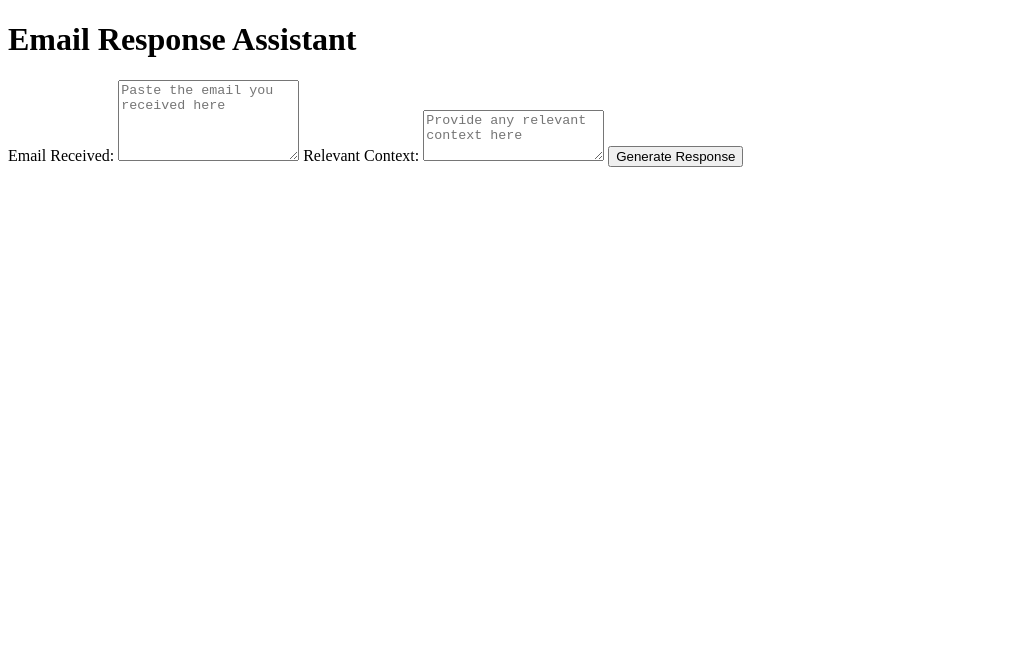
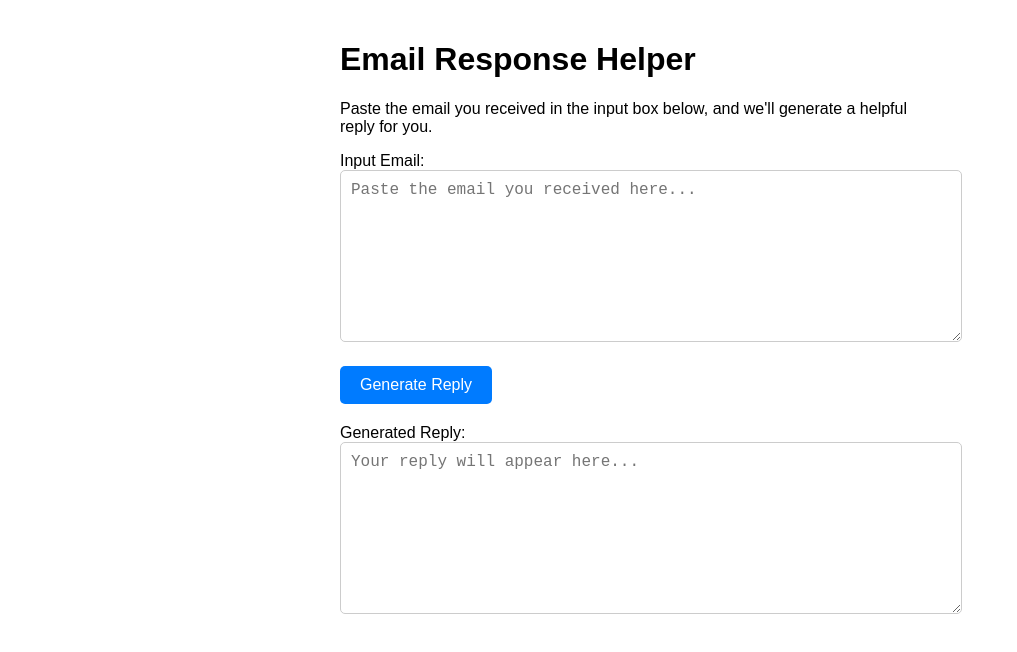
Before and after one commit to eperez94/eperez94.github.io, a plain HTML site: page email-response-assistant/index.html in a window 1280 px wide. Shown: the whole page, without its empty margins (0-1017 px from the left). Drawn offline with Linux system fonts and the light colour scheme.

Commit message:
Update index.html
restarting with firebase cloud functions

```diff
--- a/email-response-assistant/index.html
+++ b/email-response-assistant/index.html
@@ -1,29 +1,74 @@
 <!DOCTYPE html>
 <html lang="en">
 <head>
-    <meta charset="UTF-8">
-    <meta name="viewport" content="width=device-width, initial-scale=1.0">
-    <title>Email Response Assistant</title>
-    <link rel="stylesheet" href="style.css">
+  <meta charset="UTF-8">
+  <meta name="viewport" content="width=device-width, initial-scale=1.0">
+  <title>Email Response Helper</title>
+  <style>
+    body {
+      font-family: Arial, sans-serif;
+      margin: 20px;
+      padding: 20px;
+      max-width: 600px;
+      margin: auto;
+    }
+
+    textarea {
+      width: 100%;
+      height: 150px;
+      margin-bottom: 20px;
+      padding: 10px;
+      font-size: 16px;
+      border: 1px solid #ccc;
+      border-radius: 5px;
+    }
+
+    button {
+      background-color: #007bff;
+      color: white;
+      border: none;
+      padding: 10px 20px;
+      font-size: 16px;
+      border-radius: 5px;
+      cursor: pointer;
+    }
+
+    button:hover {
+      background-color: #0056b3;
+    }
+
+    .output-container {
+      margin-top: 20px;
+    }
+  </style>
 </head>
 <body>
-    <div class="container">
-        <h1>Email Response Assistant</h1>
-        <form id="emailForm">
-            <label for="emailInput">Email Received:</label>
-            <textarea id="emailInput" placeholder="Paste the email you received here" rows="5" required></textarea>
+  <h1>Email Response Helper</h1>
+  <p>Paste the email you received in the input box below, and we'll generate a helpful reply for you.</p>
 
-            <label for="contextInput">Relevant Context:</label>
-            <textarea id="contextInput" placeholder="Provide any relevant context here" rows="3"></textarea>
+  <label for="emailInput">Input Email:</label>
+  <textarea id="emailInput" placeholder="Paste the email you received here..."></textarea>
 
-            <button type="button" onclick="generateResponse()">Generate Response</button>
-        </form>
+  <button id="generateResponse">Generate Reply</button>
 
-        <div id="responseSection" style="display: none;">
-            <h2>Suggested Response:</h2>
-            <textarea id="responseOutput" rows="5" readonly></textarea>
-        </div>
-    </div>
-    <script src="script.js"></script>
+  <div class="output-container">
+    <label for="responseOutput">Generated Reply:</label>
+    <textarea id="responseOutput" placeholder="Your reply will appear here..." readonly></textarea>
+  </div>
+
+  <script>
+    // Placeholder for functionality we will implement with Firebase
+    document.getElementById('generateResponse').addEventListener('click', async () => {
+      const emailInput = document.getElementById('emailInput').value;
+
+      if (!emailInput) {
+        alert('Please enter the email you received.');
+        return;
+      }
+
+      // Placeholder: This will eventually send a request to your Firebase function
+      document.getElementById('responseOutput').value = 'Generating a response... (This will be updated via Firebase)';
+    });
+  </script>
 </body>
 </html>
```
